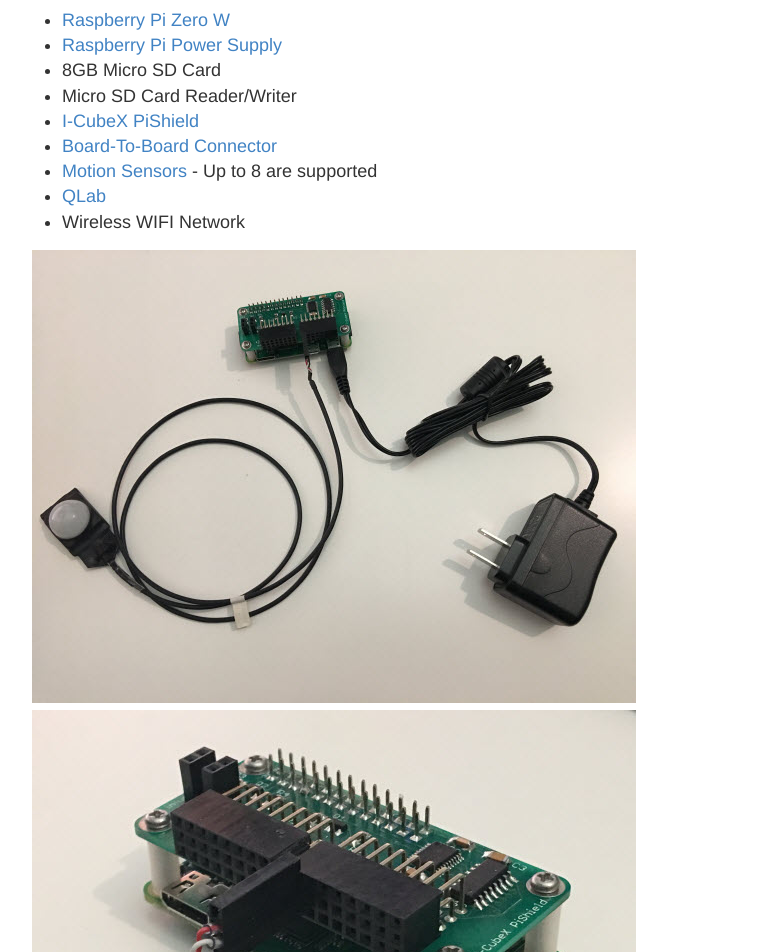
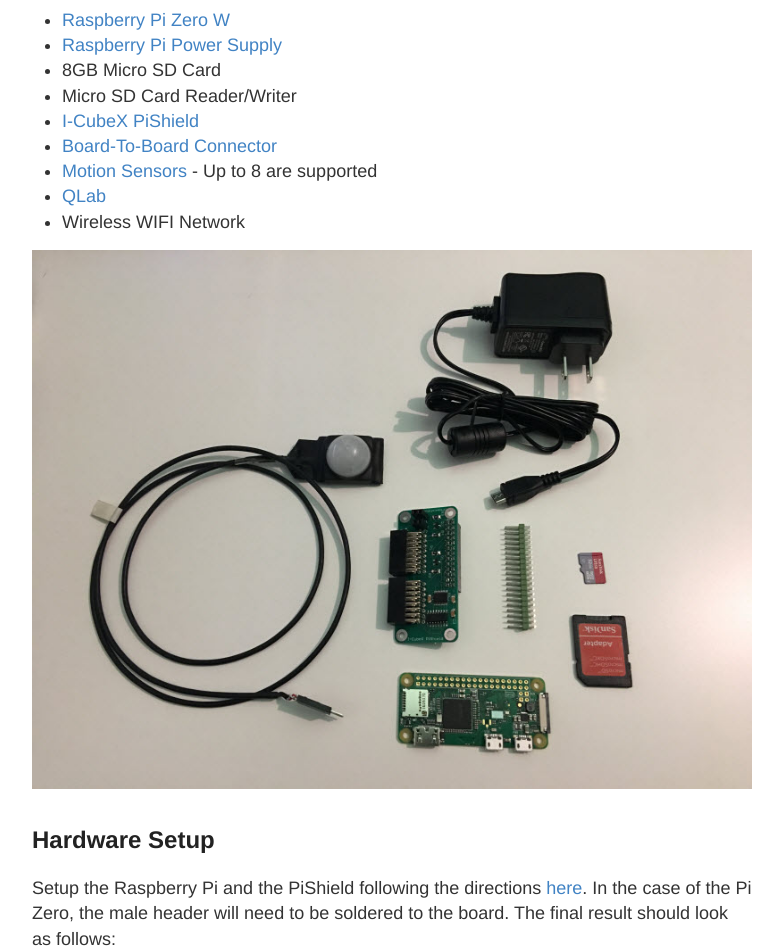
Before and after one commit to mskutta/mskutta.github.io, a Jekyll site: the page built from _posts/2017-05-13-controlling-qlab-wirelessly-using-motion-sensors-and-a-raspberry-pi.md, in a window 1280 px wide. Shown: the part 802-1754 px from the top of the page, without its empty margins (248-1031 px from the left). Built offline with Jekyll 4.4.1, drawn with Linux system fonts in a browser that asks for light colours.

Commit message:
Fixed image references

```diff
--- a/_posts/2017-05-13-controlling-qlab-wirelessly-using-motion-sensors-and-a-raspberry-pi.md
+++ b/_posts/2017-05-13-controlling-qlab-wirelessly-using-motion-sensors-and-a-raspberry-pi.md
@@ -33,8 +33,7 @@
  - [QLab](https://figure53.com/qlab/)
  - Wireless WIFI Network
 
-![Components](/images/hardware-setup-1.jpg)
-![Components](/images/hardware-setup-2.jpg)
+![Components](/images/components.jpg)
 
 ## Hardware Setup
 
@@ -42,7 +41,8 @@
 In the case of the Pi Zero, the male header will need to be soldered to the board.
 The final result should look as follows:
 
-![Hardware Setup](/images/1.png)
+![Hardware Setup](/images/hardware-setup-1.jpg)
+![Hardware Setup](/images/hardware-setup-2.jpg)
 
 ## Headless Raspberry Pi Setup
 I opted for setting up the Raspberry Pi without using a keyboard or monitor attached to the Raspberry Pi.
```
